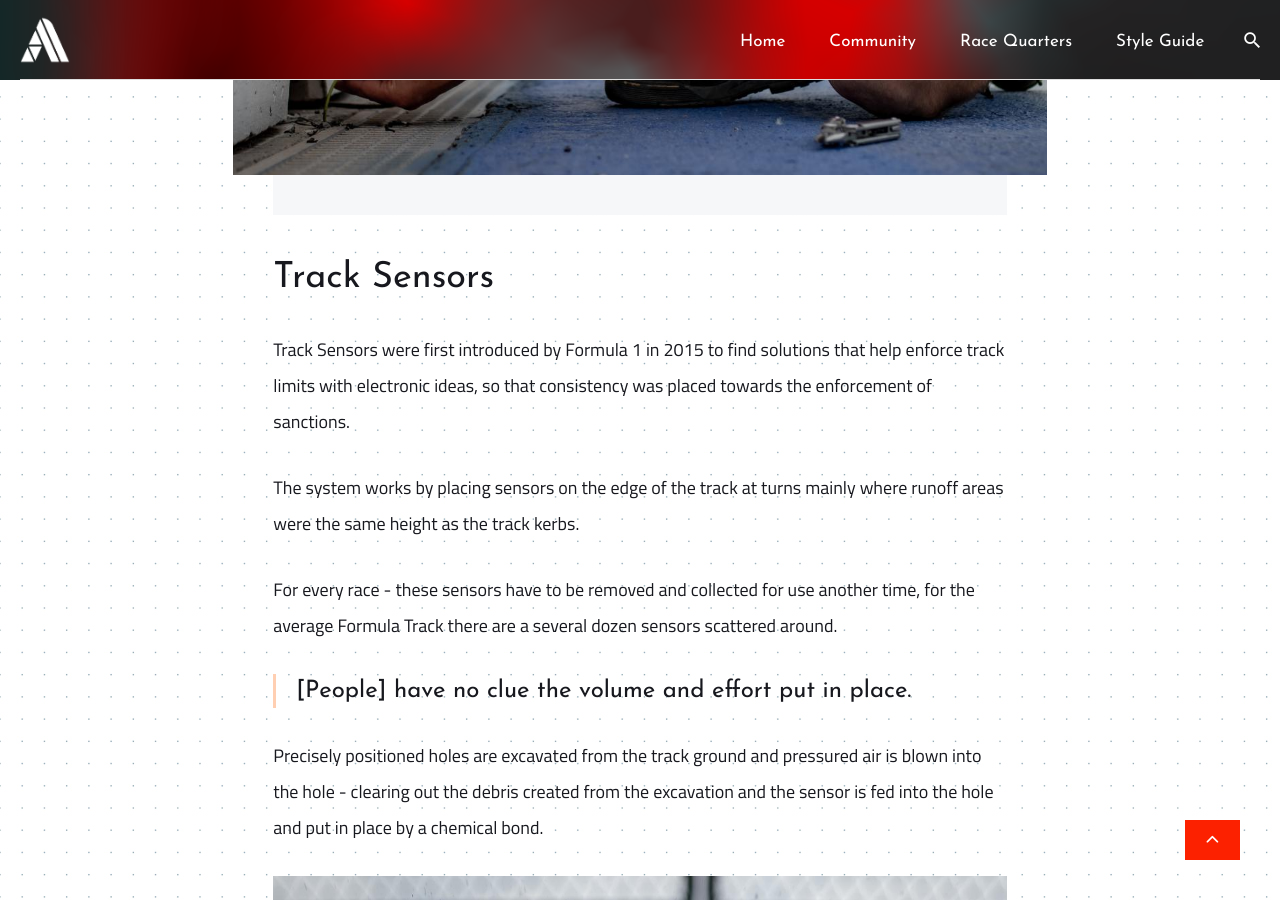
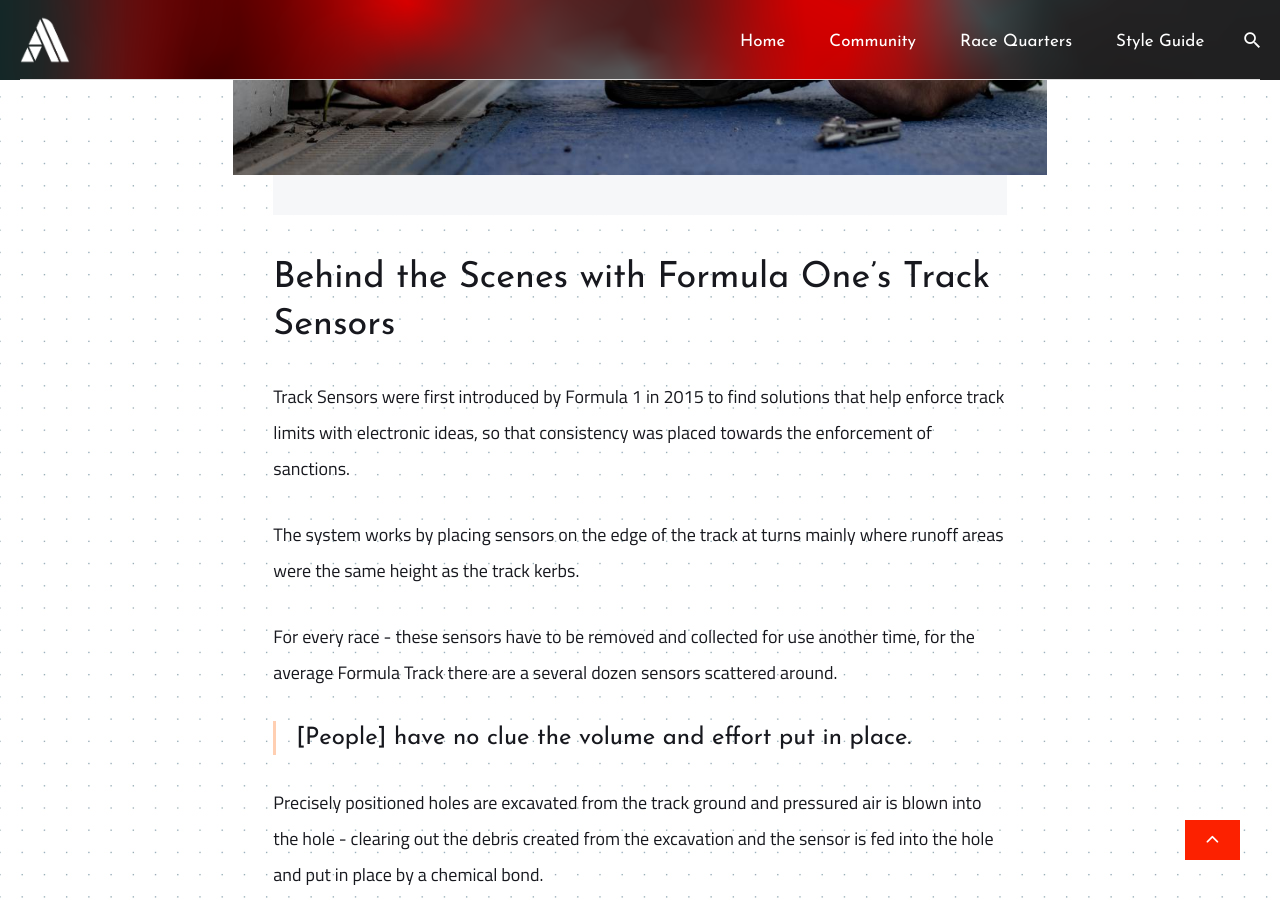
Before and after one commit to Asfalto-Ascari/AsfaltoAscari, a Jekyll site: the page built from _posts/2019-10-16-P004-Track-Sensors.md, in a window 1280 px wide and 900 px high, scrolled down 992 px. Built offline with Jekyll 4.4.1, drawn with Linux system fonts in a browser that asks for light colours; nearby versions of some CDN libraries; comment, search, counter and statistics services are not loaded.

Commit message:
Change title - appropriate

```diff
--- a/_posts/2019-10-16-P004-Track-Sensors.md
+++ b/_posts/2019-10-16-P004-Track-Sensors.md
@@ -9,7 +9,7 @@ tags:
 - Data
 ---
 
-# Track Sensors
+# Behind the Scenes with Formula One's Track Sensors
 
 Track Sensors were first introduced by Formula 1 in 2015 to find solutions that help enforce track limits with electronic ideas, so that consistency was placed towards the enforcement of sanctions.
 
```
